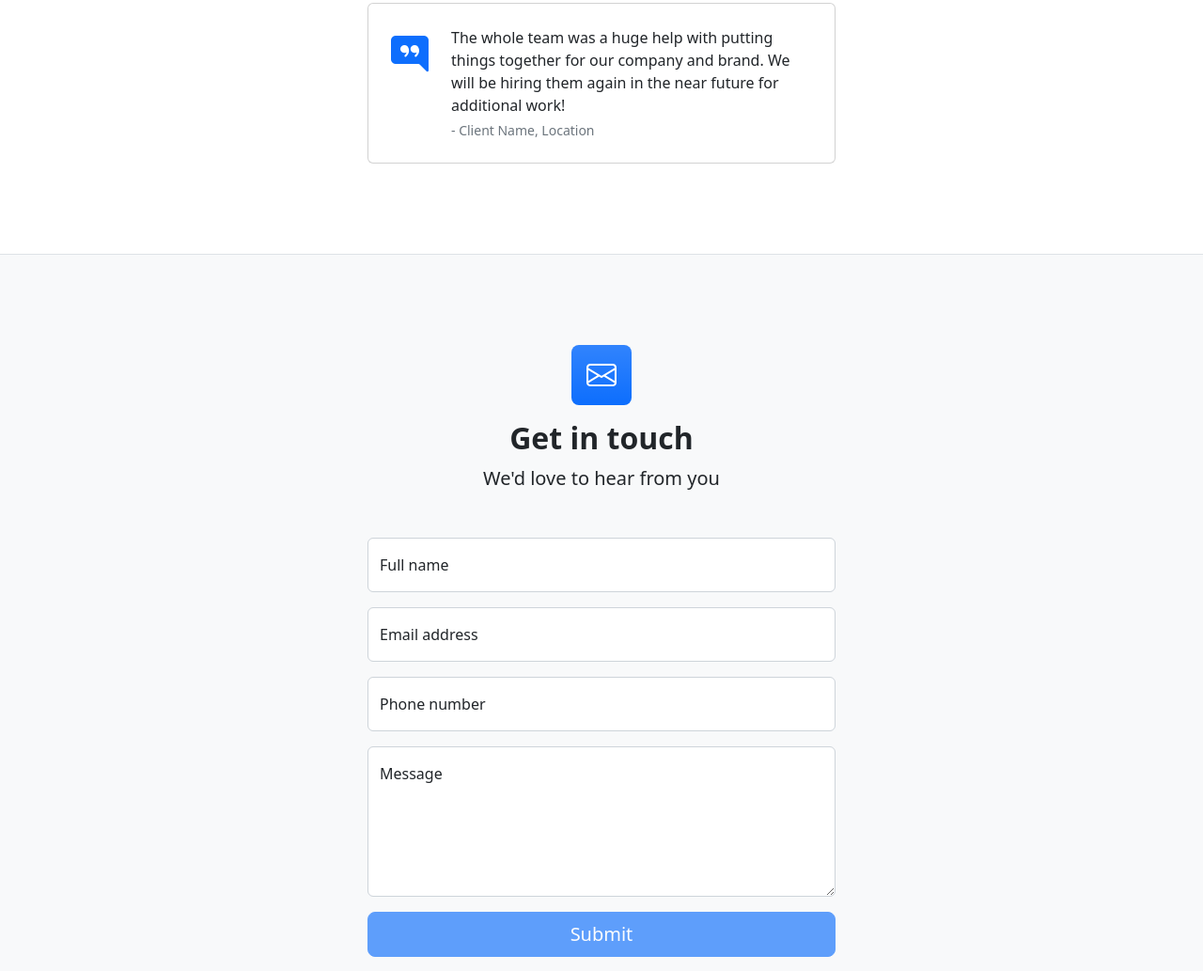
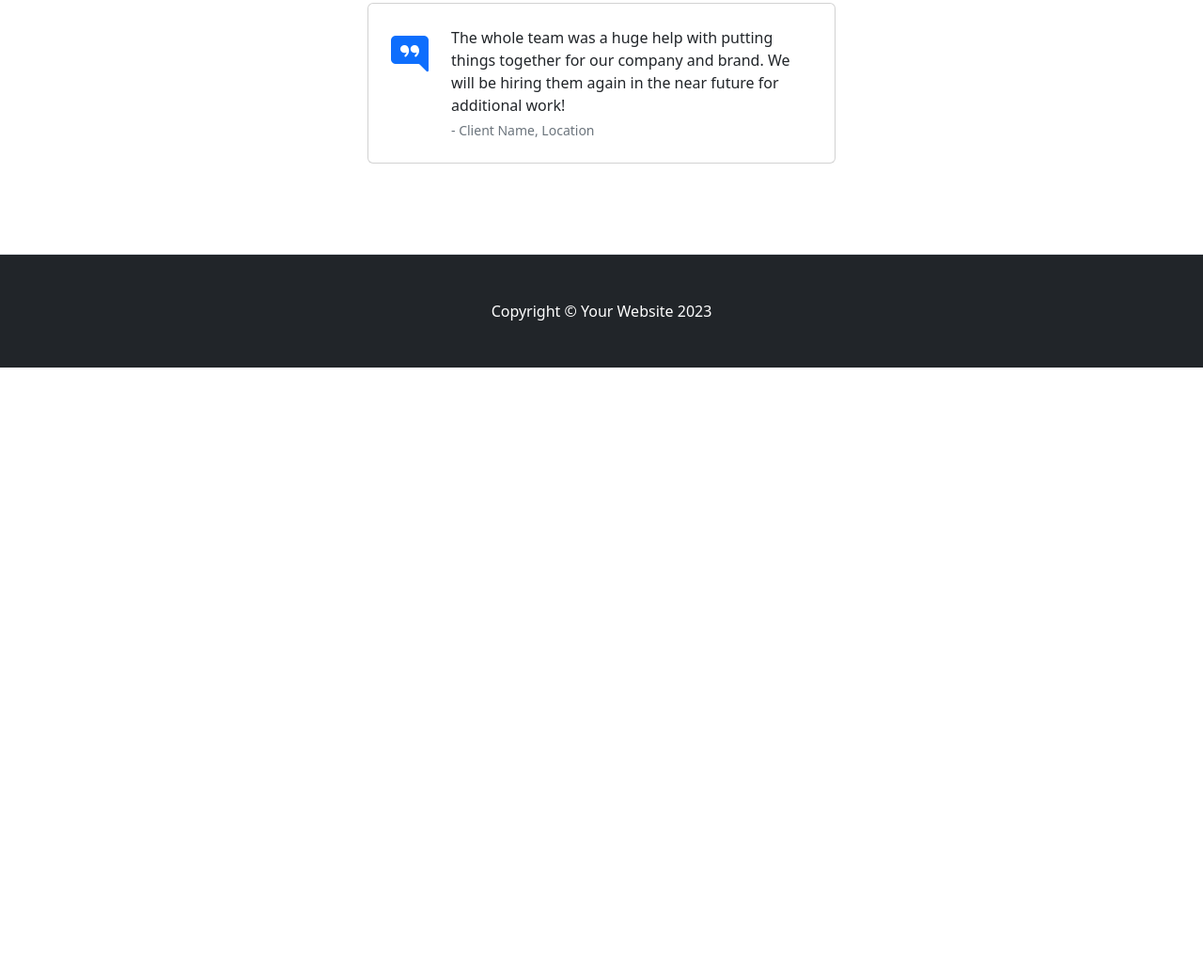
Before and after one commit to hilariodantas/ABEENETE, a plain HTML site: page index.html in a window 1280 px wide. Shown: the part 2107-3140 px from the top of the page at 94% size. After the commit the page ends 2498 px from the top, so only its background shows below. Drawn offline with nearby package versions, Linux system fonts and the light colour scheme.

Commit message:
removendo coisas

```diff
--- a/index.html
+++ b/index.html
@@ -258,74 +258,7 @@
                 </div>
             </div>
         </section>
-        <!-- Contact section-->
-        <section class="bg-light py-5">
-            <div class="container px-5 my-5 px-5">
-                <div class="text-center mb-5">
-                    <div class="feature bg-primary bg-gradient text-white rounded-3 mb-3"><i class="bi bi-envelope"></i></div>
-                    <h2 class="fw-bolder">Get in touch</h2>
-                    <p class="lead mb-0">We'd love to hear from you</p>
-                </div>
-                <div class="row gx-5 justify-content-center">
-                    <div class="col-lg-6">
-                        <!-- * * * * * * * * * * * * * * *-->
-                        <!-- * * SB Forms Contact Form * *-->
-                        <!-- * * * * * * * * * * * * * * *-->
-                        <!-- This form is pre-integrated with SB Forms.-->
-                        <!-- To make this form functional, sign up at-->
-                        <!-- https://startbootstrap.com/solution/contact-forms-->
-                        <!-- to get an API token!-->
-                        <form id="contactForm" data-sb-form-api-token="API_TOKEN">
-                            <!-- Name input-->
-                            <div class="form-floating mb-3">
-                                <input class="form-control" id="name" type="text" placeholder="Enter your name..." data-sb-validations="required" />
-                                <label for="name">Full name</label>
-                                <div class="invalid-feedback" data-sb-feedback="name:required">A name is required.</div>
-                            </div>
-                            <!-- Email address input-->
-                            <div class="form-floating mb-3">
-                                <input class="form-control" id="email" type="email" placeholder="name@example.com" data-sb-validations="required,email" />
-                                <label for="email">Email address</label>
-                                <div class="invalid-feedback" data-sb-feedback="email:required">An email is required.</div>
-                                <div class="invalid-feedback" data-sb-feedback="email:email">Email is not valid.</div>
-                            </div>
-                            <!-- Phone number input-->
-                            <div class="form-floating mb-3">
-                                <input class="form-control" id="phone" type="tel" placeholder="(123) 456-7890" data-sb-validations="required" />
-                                <label for="phone">Phone number</label>
-                                <div class="invalid-feedback" data-sb-feedback="phone:required">A phone number is required.</div>
-                            </div>
-                            <!-- Message input-->
-                            <div class="form-floating mb-3">
-                                <textarea class="form-control" id="message" type="text" placeholder="Enter your message here..." style="height: 10rem" data-sb-validations="required"></textarea>
-                                <label for="message">Message</label>
-                                <div class="invalid-feedback" data-sb-feedback="message:required">A message is required.</div>
-                            </div>
-                            <!-- Submit success message-->
-                            <!---->
-                            <!-- This is what your users will see when the form-->
-                            <!-- has successfully submitted-->
-                            <div class="d-none" id="submitSuccessMessage">
-                                <div class="text-center mb-3">
-                                    <div class="fw-bolder">Form submission successful!</div>
-                                    To activate this form, sign up at
-                                    <br />
-                                    <a href="https://startbootstrap.com/solution/contact-forms">https://startbootstrap.com/solution/contact-forms</a>
-                                </div>
-                            </div>
-                            <!-- Submit error message-->
-                            <!---->
-                            <!-- This is what your users will see when there is-->
-                            <!-- an error submitting the form-->
-                            <div class="d-none" id="submitErrorMessage"><div class="text-center text-danger mb-3">Error sending message!</div></div>
-                            <!-- Submit Button-->
-                            <div class="d-grid"><button class="btn btn-primary btn-lg disabled" id="submitButton" type="submit">Submit</button></div>
-                        </form>
-                    </div>
-                </div>
-            </div>
-        </section>
-        <!-- Footer-->
+
         <footer class="py-5 bg-dark">
             <div class="container px-5"><p class="m-0 text-center text-white">Copyright &copy; Your Website 2023</p></div>
         </footer>
```
